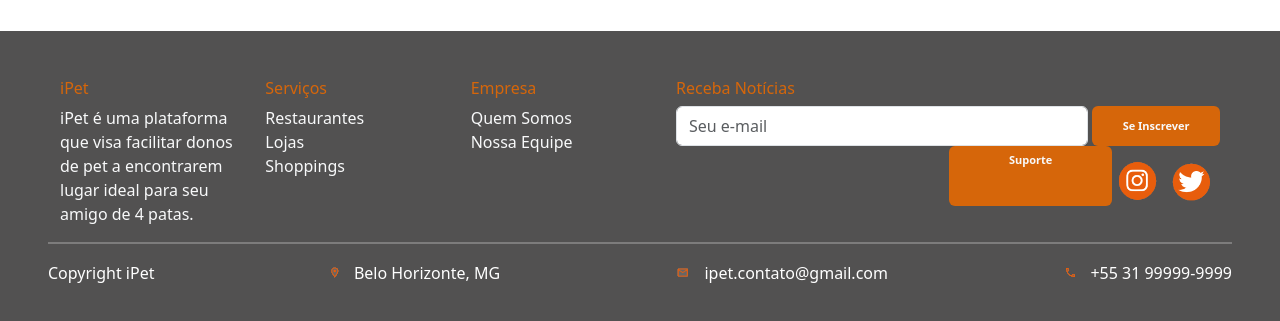
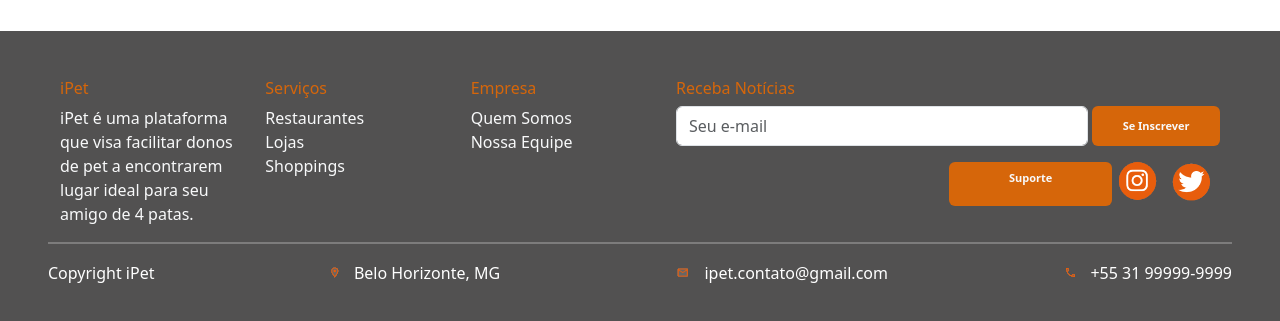
Before and after one commit to dev1amin/petf-1, a plain HTML site: page index.html in a window 1280 px wide. Shown: the part 1032-1353 px from the top of the page. Drawn offline with nearby package versions, Linux system fonts and the light colour scheme; no server answers.

Commit message:
update index botao suporte

```diff
--- a/index.html
+++ b/index.html
@@ -122,7 +122,7 @@
                     <button style="margin: 0 !important; font-size: 11px !important; width: 30%;" id="corB" class="btn ms-1 mt-3 me-0 text-light rounded-2 fs-6 fw-bold" type="submit">Se Inscrever</button>
                 </form>
                 <div style="display: flex; justify-content: end;">
-                    <a style="margin: 0 !important; font-size: 11px !important; width: 30%;" id="corB" class="btn ms-1 mt-3 me-0 text-light rounded-2 fs-6 fw-bold button-link" href="./suporte/suporte.html">Suporte</a>
+                    <a style="margin: 1 !important; font-size: 11px !important; width: 30%;" id="corB" class="btn ms-1 mt-3 pt-2 me-0 text-light rounded-2 fs-6 fw-bold button-link" href="./suporte/suporte.html">Suporte</a>
                     <a style="text-decoration: none;" href="https://www.instagram.com/ipetoficialbh/" target="_blank">
                         <img style="height: 50px; margin-top: 10px;" src="imagens/instagram.png" alt="Instagram" class="">
                     </a>
```
Also changed, not shown: suporte/suporte.html (+1 -0 lines).
